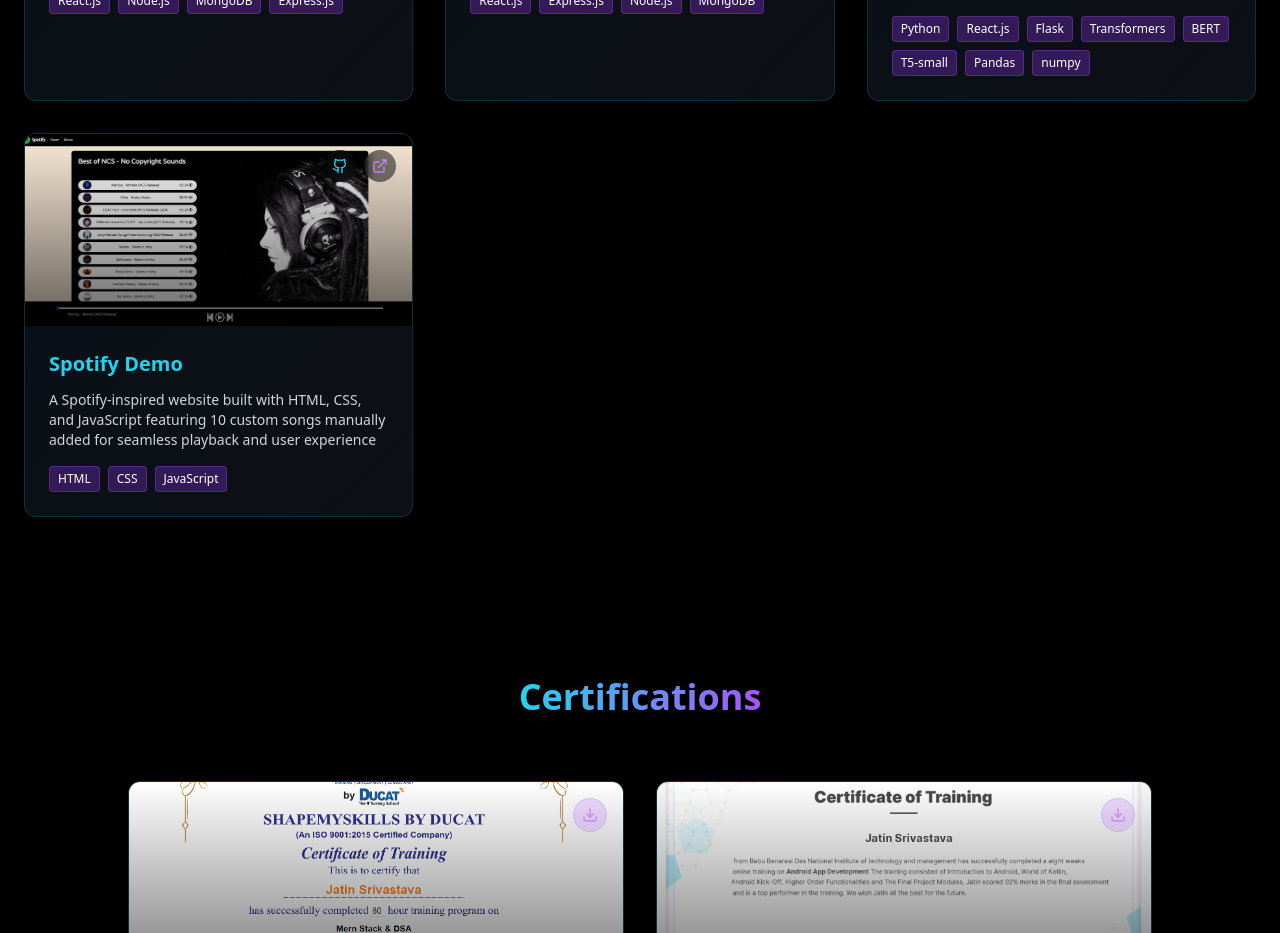
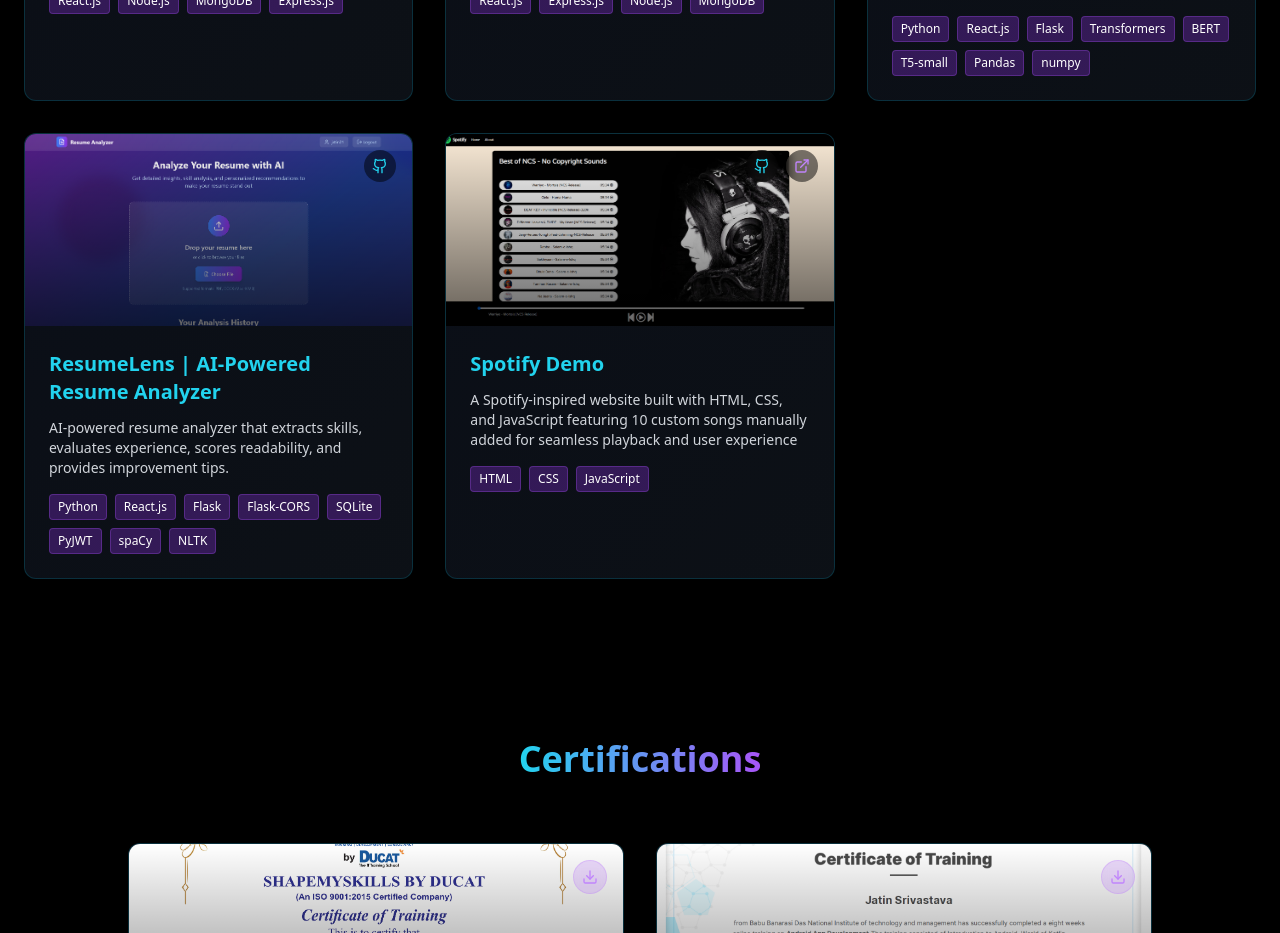
Before and after one commit to JxTIN21/Portfolio, a React (Create React App) app: page / in a window 1280 px wide. Shown: the part 2240-3173 px from the top of the page. Built offline with nearby package versions, Linux system fonts and the light colour scheme.

Commit message:
Fix tech stack key typo in ResumeLens project

```diff
--- a/src/App.js
+++ b/src/App.js
@@ -254,6 +254,22 @@ useEffect(() => {
       ],
       github: "https://github.com/JxTIN21/HEADLINER",
       image: "/images/Headliner.png",
+    },
+    {
+      title: "ResumeLens | AI-Powered Resume Analyzer",
+      description: "AI-powered resume analyzer that extracts skills, evaluates experience, scores readability, and provides improvement tips.",
+      tech: [
+        "Python",
+        "React.js",
+        "Flask",
+        "Flask-CORS",
+        "SQLite",
+        "PyJWT",
+        "spaCy",
+        "NLTK",
+      ],
+      github: "https://github.com/JxTIN21/ResumeLens",
+      image: "/images/resume.png",
     },
     {
       title: "Spotify Demo",
@@ -640,7 +656,7 @@ useEffect(() => {
                     {project.description}
                   </p>
                   <div className="flex flex-wrap gap-2">
-                    {project.tech.map((tech) => (
+                    {Array.isArray(project.tech) && project.tech.map((tech) => (
                       <span
                         key={tech}
                         className="px-2 py-1 bg-purple-600/30 rounded text-xs border border-purple-500/30"
```
Also changed, not shown: public/images/resume.png (added).
